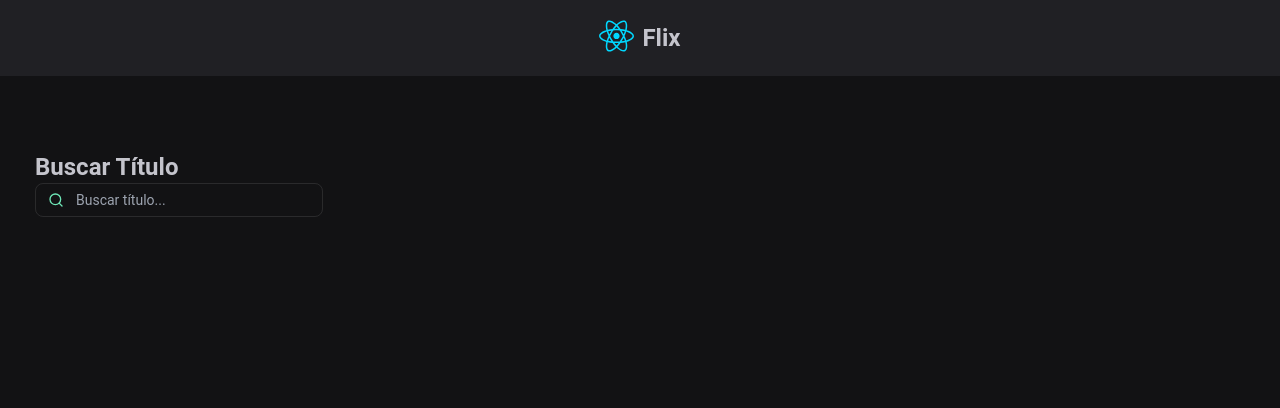
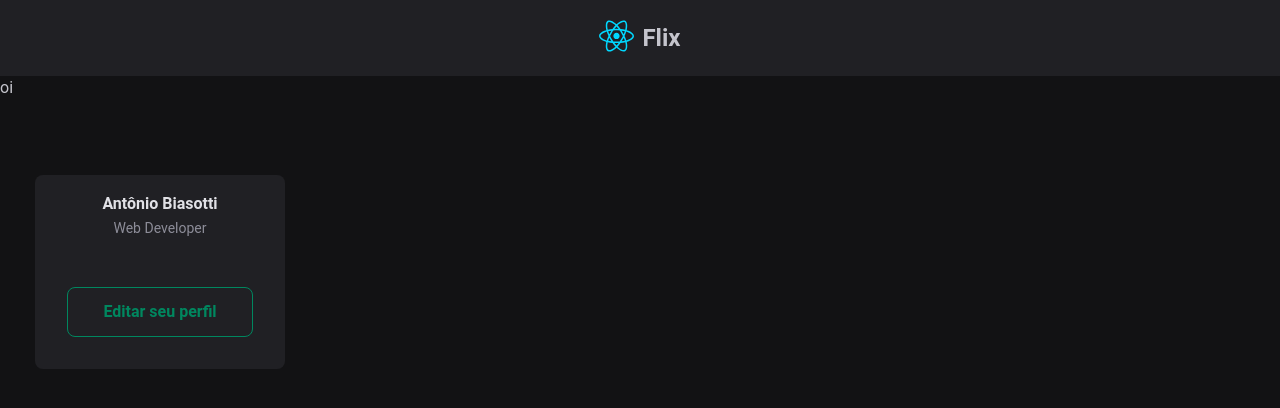
Before and after one commit to ppads-2024s1-g8/next-front-end-flix, a Next.js app: page /user/profile/1 in a window 1280 px wide. Shown: the top 408 px of the page. Built offline with nearby package versions, Linux system fonts and the light colour scheme.

Commit message:
começando os trabalhos

```diff
--- a/src/app/layout.tsx
+++ b/src/app/layout.tsx
@@ -20,6 +20,7 @@
     <html lang="en">
       <body>
         <main>
+          <Header/>
           {children}
         </main>
       </body>
--- a/src/app/user/profile/[id]/page.tsx
+++ b/src/app/user/profile/[id]/page.tsx
@@ -12,7 +12,7 @@
 
   return (
     <div>
-        <Header/>
+        oi
     </div>
   );
 }
--- a/src/components/List/List.jsx
+++ b/src/components/List/List.jsx
@@ -19,7 +19,7 @@
 
     return (
         <div>
-             <h1 className="text-2xl font-bold">Buscar Título</h1>
+             {/* <h1 className="text-2xl font-bold">Buscar Título</h1>
                     <div className="px-3 w-72 py-1.5 border border-white/10 rounded-lg text-sm flex items-center gap-3">
                         <Search className="size-4 text-emerald-300"/>
                         <input
@@ -28,7 +28,7 @@
                             className="bg-transparent flex-1 outline-none border-0 p-0 text-sm focus:ring-0"
                             placeholder="Buscar título..."
                         />
-                    </div>
+                    </div> */}
         </div>
     )
 }
--- a/src/components/UserMain/UserMain.jsx
+++ b/src/components/UserMain/UserMain.jsx
@@ -7,6 +7,7 @@
     return (
         <div className={styles.main}>
             <div className={styles.user}>
+                <Sidebar/>
                 <List />
             </div>
         </div>
```
